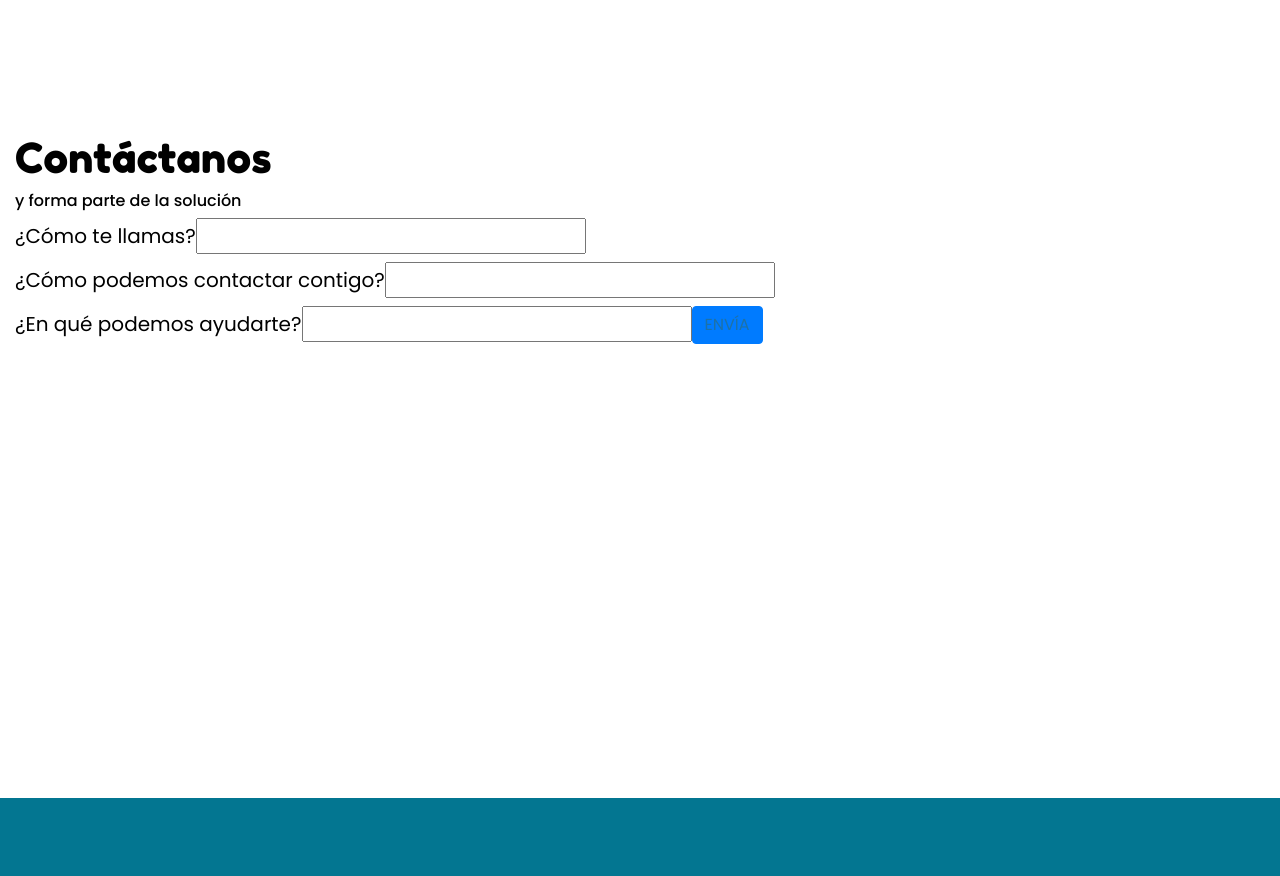
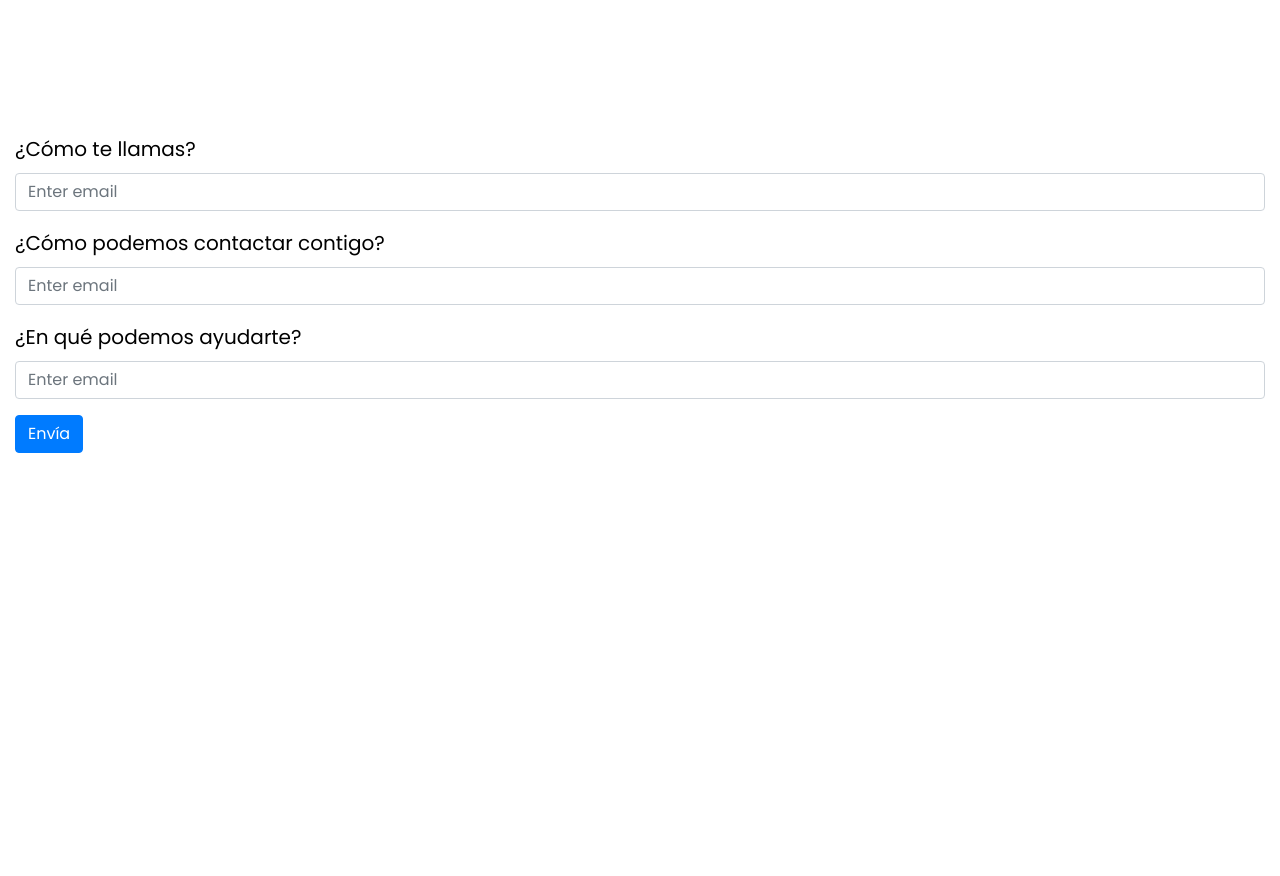
Before and after one commit to joannaWebDev/psicologxs-de-calle, a React (Create React App) app in the folder client/: page /psicologxs-de-calle/ in a window 1280 px wide. Shown: the part 3360-4236 px from the top of the page. Built offline with nearby package versions, Linux system fonts and the light colour scheme.

Commit message:
oulled changes

```diff
--- a/client/src/components/Form/Form.js
+++ /dev/null
@@ -1,26 +0,0 @@
-import React from 'react';
-
-import Button from 'react-bootstrap/Button'
-
-const Form = () => {
-    return (
-        <div>
-            <h1>Contáctanos</h1>
-            <h4>y forma parte de la solución</h4>
-            <form>
-                <label> ¿Cómo te llamas?
-                    <input type="text" name="nombre"/>
-                </label>
-                <label> ¿Cómo podemos contactar contigo?
-                    <input type="text" name="email"/>
-                </label>
-                <label> ¿En qué podemos ayudarte?
-                    <input type="text" name="comentario"/>
-                </label>
-                <Button className="text-uppercase signInText" type="submit" value="Submit">Envía</Button>
-            </form>
-        </div>
-
-    )
-}
-export default Form;
--- /dev/null
+++ b/client/src/components/Form/MainForm.js
@@ -0,0 +1,27 @@
+import React from 'react';
+
+import Form from 'react-bootstrap/Form';
+import Button from 'react-bootstrap/Button';
+
+const MainForm = () => {
+    return (
+        <Form>
+            <Form.Group controlId="formName">
+                <Form.Label> ¿Cómo te llamas? </Form.Label>
+                    <Form.Control type="text" placeholder="Enter email" />
+            </Form.Group>
+            <Form.Group controlId="formEmail">
+                <Form.Label> ¿Cómo podemos contactar contigo? </Form.Label>
+                    <Form.Control type="email" placeholder="Enter email" />
+            </Form.Group>
+            <Form.Group controlId="formComment">
+                <Form.Label> ¿En qué podemos ayudarte?</Form.Label>
+                    <Form.Control type="textarea" placeholder="Enter email" />
+            </Form.Group>
+            <Button variant="primary" type="submit">
+            Envía
+            </Button>
+        </Form>
+    )
+}
+export default MainForm;
--- a/client/src/pages/Home.js
+++ b/client/src/pages/Home.js
@@ -1,6 +1,6 @@
 import React from 'react';
 
-import Form from './../components/Form/Form';
+import MainForm from '../components/Form/MainForm';
 import JoinBtn from './../components/JoinBtn/JoinBtn';
 
 import chart from './../assets/images/chart.png';
@@ -56,7 +56,7 @@ const Home = () => {
           </div>
         </div>
       </section>
-          <Form/>
+          <MainForm/>
     </div>
   )
 }
```
